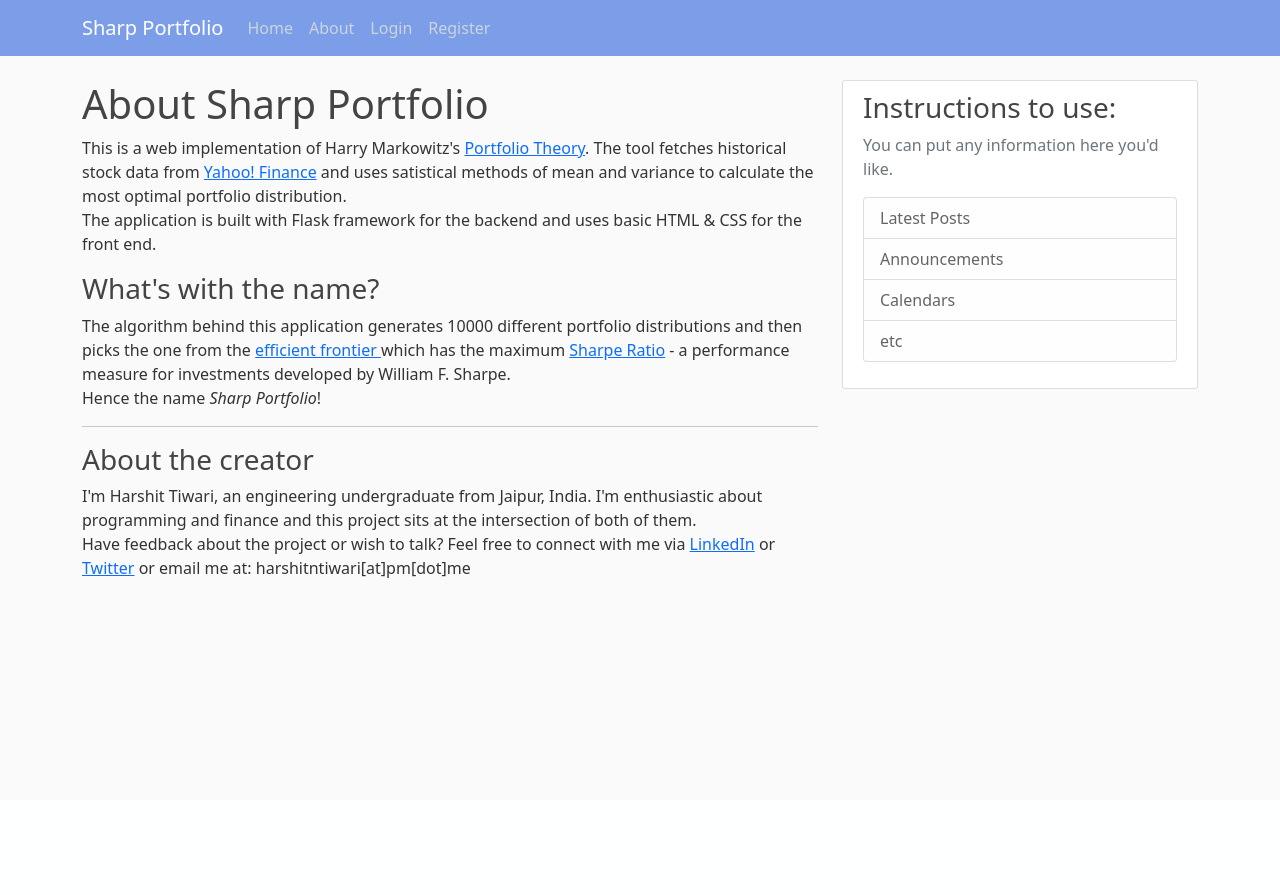
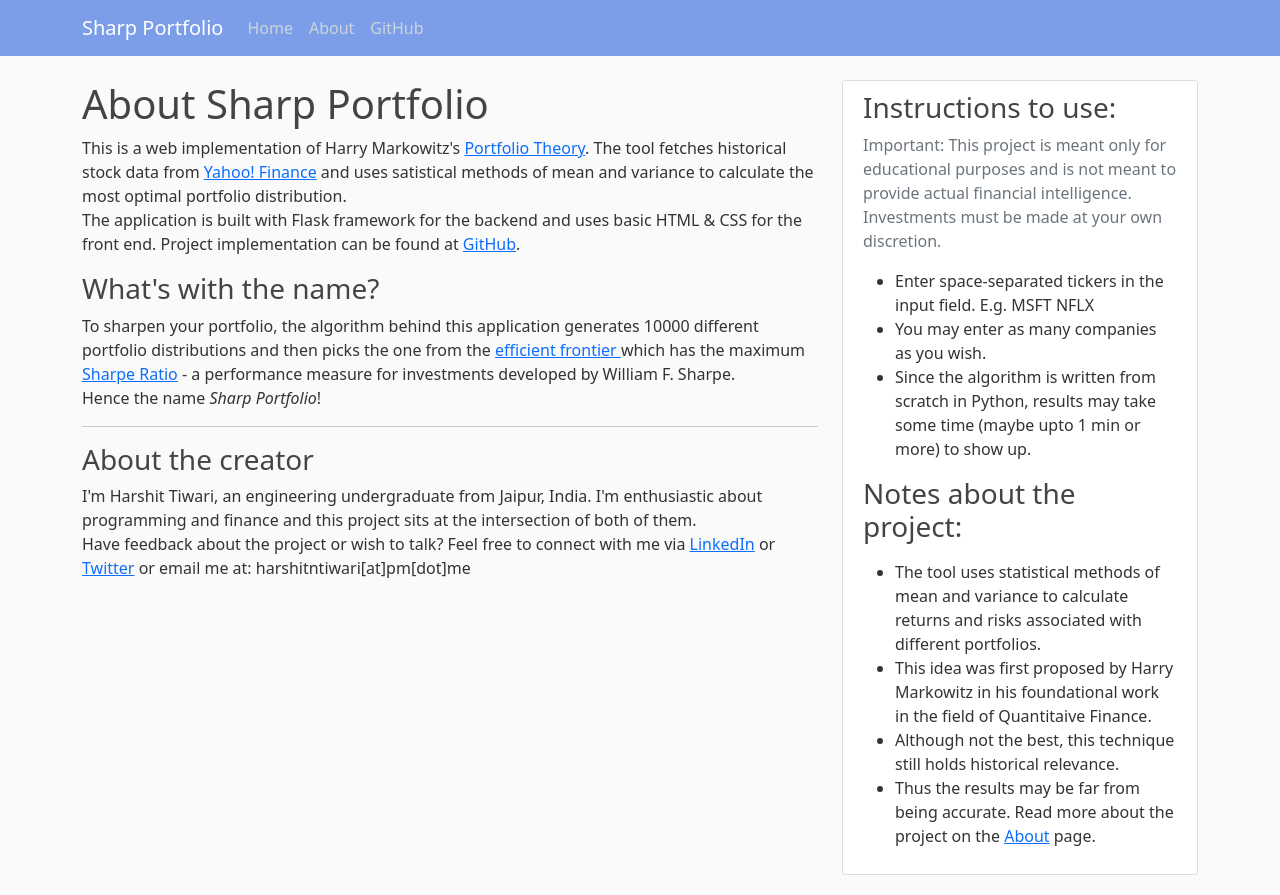
Before and after one commit to HarshitNTiwari/Portfolio-Optimizer, a Flask app: page /about in a window 1280 px wide. Before the commit the page ends 578 px from the top, so only its background shows below. Run offline with Flask 2, Linux system fonts and the light colour scheme.

Commit message:
commit to master

```diff
--- a/templates/about.html
+++ b/templates/about.html
@@ -6,10 +6,10 @@
 	<p>
 		This is a web implementation of Harry Markowitz's <a href="https://en.wikipedia.org/wiki/Markowitz_model">Portfolio Theory</a>. The tool fetches historical stock data from <a href="https://finance.yahoo.com/">Yahoo! Finance</a> and uses satistical methods of mean and variance to calculate the most optimal portfolio distribution.
 		<br>
-		The application is built with Flask framework for the backend and uses basic HTML & CSS for the front end.
+		The application is built with Flask framework for the backend and uses basic HTML & CSS for the front end. Project implementation can be found at <a href="https://github.com/HarshitNTiwari/Portfolio-Optimizer">GitHub</a>.
 
 		<h3>What's with the name?</h3>
-		The algorithm behind this application generates 10000 different portfolio distributions and then picks the one from the <a href="https://en.wikipedia.org/wiki/Efficient_frontier">efficient frontier </a> which has the maximum <a href="https://en.wikipedia.org/wiki/Sharpe_ratio">Sharpe Ratio</a> - a performance measure for investments developed by William F. Sharpe. <br>
+		To sharpen your portfolio, the algorithm behind this application generates 10000 different portfolio distributions and then picks the one from the <a href="https://en.wikipedia.org/wiki/Efficient_frontier">efficient frontier </a> which has the maximum <a href="https://en.wikipedia.org/wiki/Sharpe_ratio">Sharpe Ratio</a> - a performance measure for investments developed by William F. Sharpe. <br>
 		Hence the name <i>Sharp Portfolio</i>!
 		<br>
 		<hr>
--- a/templates/layout.html
+++ b/templates/layout.html
@@ -35,8 +35,7 @@
 	        </div>
 	        <!-- Navbar Right Side -->
 	        <div class="navbar-nav">
-	          <a class="nav-item nav-link" href="/login">Login</a>
-	          <a class="nav-item nav-link" href="/register">Register</a>
+	          <a class="nav-item nav-link" href="https://github.com/HarshitNTiwari/Portfolio-Optimizer">GitHub</a>
 	        </div>
 	      </div>
 	    </div>
@@ -54,13 +53,21 @@
 	    <div class="col-md-4">
 	      <div class="content-section">
 	        <h3>Instructions to use:</h3>
-	        <p class='text-muted'>You can put any information here you'd like.
-	          <ul class="list-group">
-	            <li class="list-group-item list-group-item-light">Latest Posts</li>
-	            <li class="list-group-item list-group-item-light">Announcements</li>
-	            <li class="list-group-item list-group-item-light">Calendars</li>
-	            <li class="list-group-item list-group-item-light">etc</li>
-	          </ul>
+	        <p class='text-muted'> Important: This project is meant only for educational purposes and is not meant to provide actual financial intelligence. Investments must be made at your own discretion.
+	        	<ul>
+	        		<li>Enter space-separated tickers in the input field. E.g. MSFT NFLX</li>
+	        		<li>You may enter as many companies as you wish.</li>
+	        		<li>Since the algorithm is written from scratch in Python, results may take some time (maybe upto 1 min or more) to show up.</li>
+	        	</ul>
+	        </p>
+	        <h3>Notes about the project:</h3>
+	        <p class='text-muted'>
+	        	<ul>
+	        		<li> The tool uses statistical methods of mean and variance to calculate returns and risks associated with different portfolios.</li>
+	        		<li>This idea was first proposed by Harry Markowitz in his foundational work in the field of Quantitaive Finance.</li>
+	        		<li> Although not the best, this technique still holds historical relevance.</li>
+	        		<li>Thus the results may be far from being accurate. Read more about the project on the <a href="/about">About</a> page.</li>
+	        	</ul>
 	        </p>
 	      </div>
 	    </div>
```
